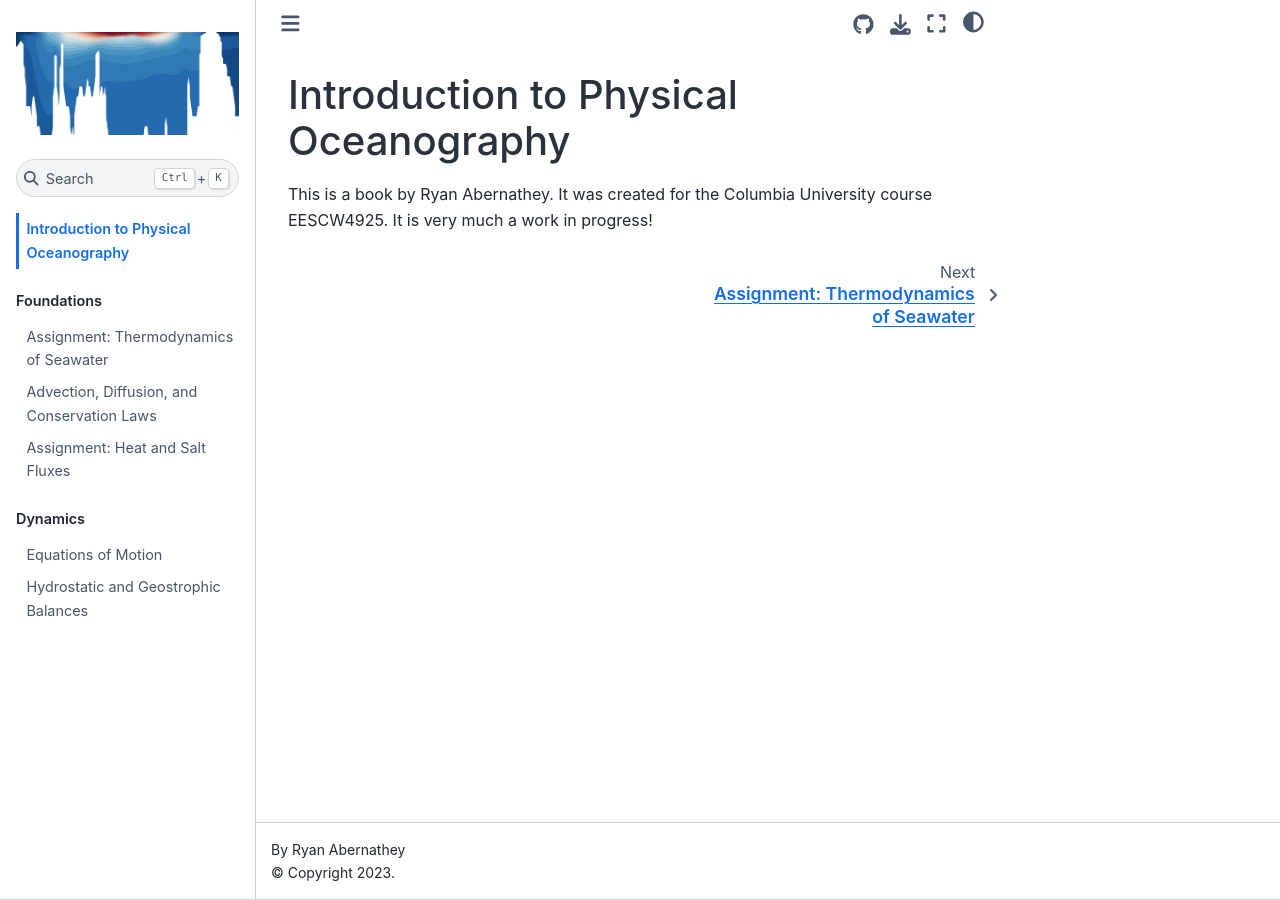
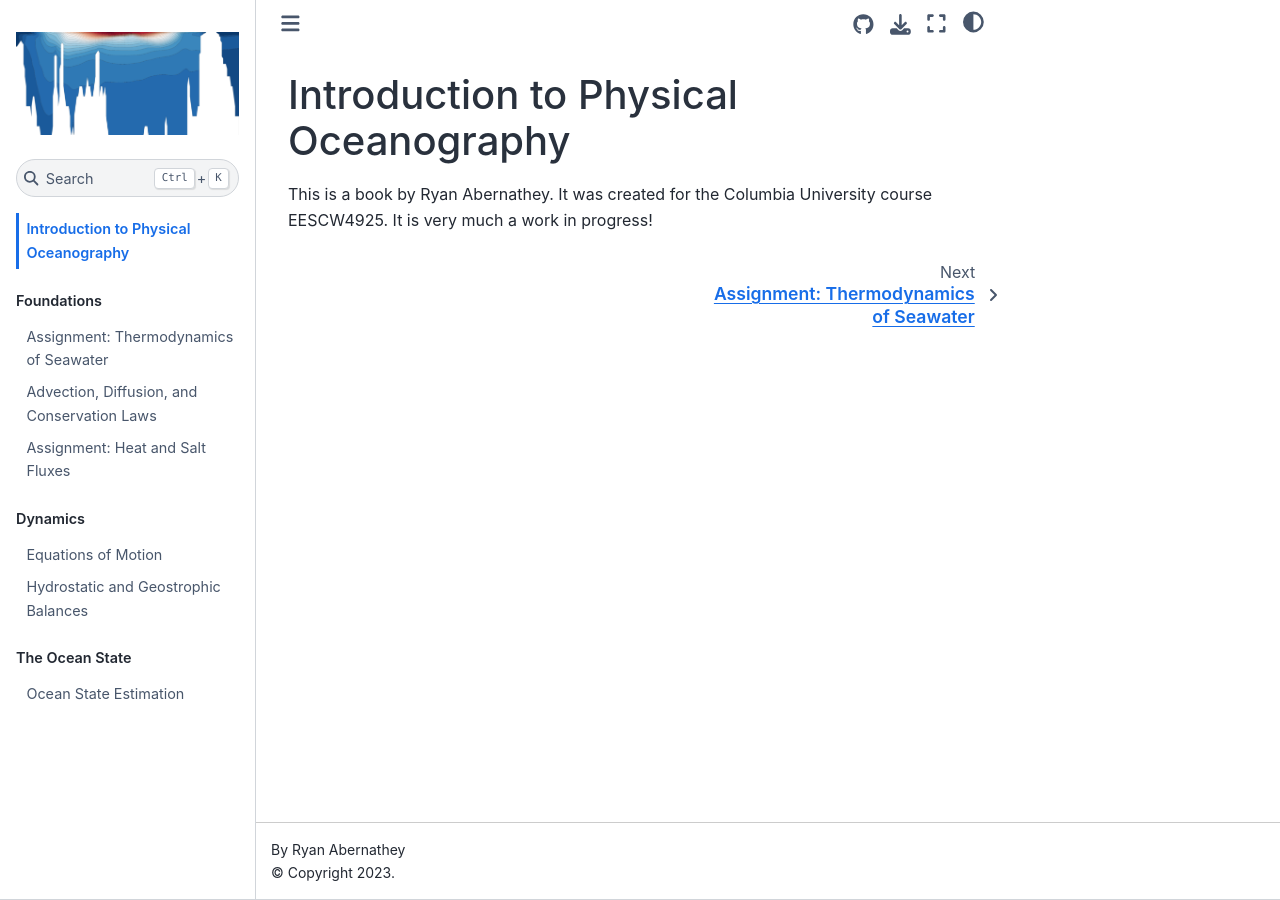
Before and after one commit to rabernat/intro_to_physical_oceanography, a Jupyter Book: the page built from book/intro.md, in a window 1280 px wide. Built offline with Jupyter Book 1.0.4 settings and Sphinx 7.4.7 and the Sphinx Book theme 1.1.4, drawn with Linux system fonts in a browser that asks for light colours; pages that are not in the unit, such as notebooks, are missing from menus.

Commit message:
add ECCO material

```diff
--- a/book/_toc.yml
+++ b/book/_toc.yml
@@ -22,3 +22,6 @@ parts:
     - file: 07_ekman
     - file: vorticity_sverdrup_transport_and_gyres
     - file: AMOC_theory
+  - caption: The Ocean State
+    chapters:
+    - file: ECCO-state-estimate
```
Also changed, not shown: book/ECCO-state-estimate.ipynb (added).
